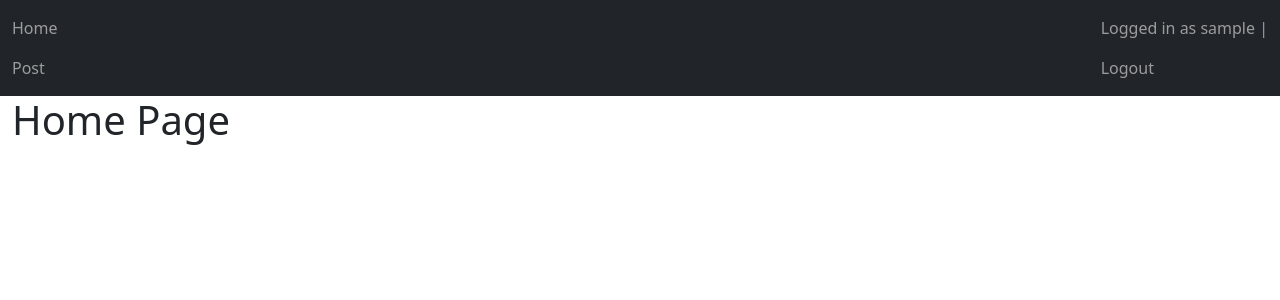
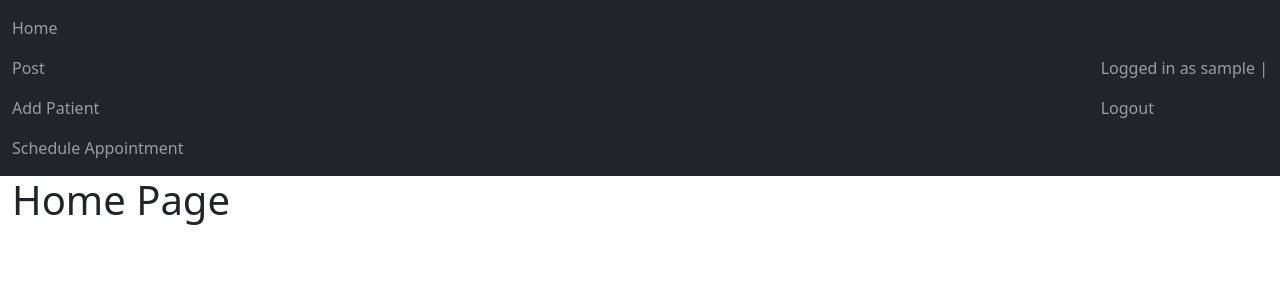
Before and after one commit to AcidSkull/projekt-medyczny, a Django app: page / in a window 1280 px wide. Shown: the top 300 px of the page. Run offline with Django 4.2, Linux system fonts and the light colour scheme; the visitor is signed in with stand-in values (Sample User, id 1).

Commit message:
add patient, schedule appointment - added to navbar

```diff
--- a/adt/main/templates/main/base.html
+++ b/adt/main/templates/main/base.html
@@ -18,6 +18,12 @@
                 </li>
                 <li class="nav-item">
                     <a class="nav-link" href="/create-post">Post</a>
+                </li>
+                <li class="nav-item">
+                    <a class="nav-link" href="/create/patient">Add Patient</a>
+                </li>
+                <li class="nav-item">
+                    <a class="nav-link" href="/create/appointment">Schedule Appointment</a>
                 </li>
             </ul>
         </div>
```
